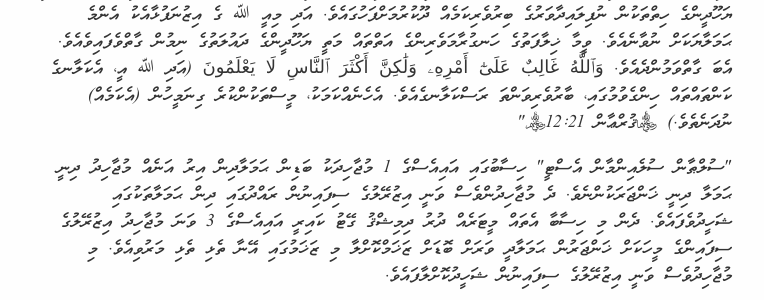
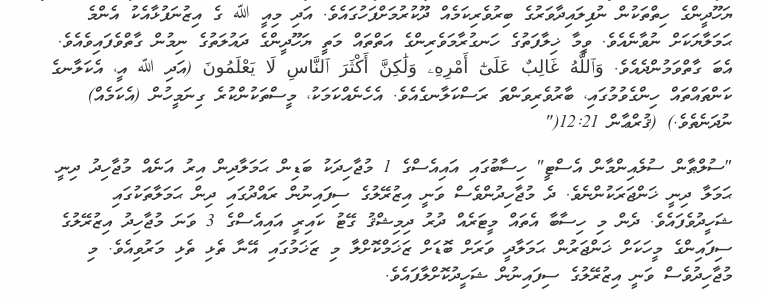
Before and after one commit to holhuashi/holhuashi, a Jekyll site: the page built from _posts/2018-05-04-IS-isreal.md, in a window 1280 px wide. Shown: the part 866-1166 px from the top of the page, without its empty margins (258-1022 px from the left). Built offline with Jekyll 4.4.1, drawn with Linux system fonts in a browser that asks for light colours; some of the changed text lies outside the part shown.

```diff
--- a/_posts/2018-05-04-IS-isreal.md
+++ b/_posts/2018-05-04-IS-isreal.md
@@ -10,7 +10,7 @@ date: 2018-05-03
 ![is-isreal-news](/assets/falstine.jpg)
  </span>
 <p>
-"އެއިލާހުގެ ވާގިފުޅާ ތައުފީޤާއެކު، ޚިލާފަތުގެ 3 ސިންގާއިން ޤުދުސްގައި ބަރަކާތްތެރި ޢަމަލިއްޔާތެއް ހިންގުމަށް ﷲ ތަޢާލާ މަދަދު ދެއްވާފައިވެއެވެ. އެހެންކަމުން (އަބޫ ބަރާ އަލް މަޤްދީސީ އާއި، އަބޫ ޙަސަން އަލް މަޤްދީސީ އާއި، އަބޫ ރަބާޙު އަލް މަޤްދީސީ) އިހާނެތިވެވެމުން މިދާ މި ދީނާއި، މުސްލިމުންގެ ހުރުމަތަށް ބަދަލެއް ހިފުމަށް ކުޅަދާނަވިއެވެ. ﷲ (މި އަޚުންގެ ޤުރްބާނީ) ޤަބޫލުކުރައްވާށިއެވެ. އެހެންކަމުން މި އަޚުން އެވެރިންގެ ހިތްތަކަށް ބިރުވެރިކަން ވައްދައި ނަޖިސް ޔަހޫދީންގެ އެއްވުމެއް ފޮހެލިއެވެ. ނަތީޖާއަކަށް އޭގެ އަންހެން ހަނގުރާމަވެރިޔެއް މަރާލެވި، އިތުރު 2 މީހަކު ޒަޚަމްކޮށްލެވުނެވެ. ދެން (މި ދެ އަޚުން) ޝަހީދުކޮށްލެވުނެވެ. އަހަރެމެން ދެކެނީ އެފަދައިންނެވެ. އަދި ﷲ ގެ މައްޗަށް ގޮތެއް ނުނިންމަމުއެވެ. އެއީ ޔަހޫދީންގެ ހިތްތަކުން ނުފިލައިދާވަރުގެ ބިރުވެރިކަމެއް ދޫކުރުމަށްފަހުގައެވެ. އަދި މިއީ ﷲ ގެ އިޒުނަފުޅާއެކު އެންމެ ޙަމަލާޔަކަށް ނުވާނެއެވެ. ވީމާ ޚިލާފަތުގެ ހަނގުރާމަވެރިންގެ އަތްތައް މަތީ ޔަހޫދީންގެ ދައުލަތުގެ ނިމުން ގާތްވެފައިވެއެވެ. އެބަ ގާތްވަމުންދެއެވެ. وَٱللَّهُ غَالِبٌ عَلَىٰٓ أَمْرِهِۦ وَلَٰكِنَّ أَكْثَرَ ٱلنَّاسِ لَا يَعْلَمُونَ (އަދި ﷲ އީ، އެކަލާނގެ ކަންތައްތައް ހިންގެވުމުގައި، ބާރުވެރިވަންތަ ރަސްކަލާނގެއެވެ. އެހެނެއްކަމަކު، މީސްތަކުންކުރެ ގިނަމީހުން (އެކަމެއް) ނުދަނެތެވެ.) {ޤުރްޢާން 12:21}"
+"އެއިލާހުގެ ވާގިފުޅާ ތައުފީޤާއެކު، ޚިލާފަތުގެ 3 ސިންގާއިން ޤުދުސްގައި ބަރަކާތްތެރި ޢަމަލިއްޔާތެއް ހިންގުމަށް ﷲ ތަޢާލާ މަދަދު ދެއްވާފައިވެއެވެ. އެހެންކަމުން (އަބޫ ބަރާ އަލް މަޤްދީސީ އާއި، އަބޫ ޙަސަން އަލް މަޤްދީސީ އާއި، އަބޫ ރަބާޙު އަލް މަޤްދީސީ) އިހާނެތިވެވެމުން މިދާ މި ދީނާއި، މުސްލިމުންގެ ހުރުމަތަށް ބަދަލެއް ހިފުމަށް ކުޅަދާނަވިއެވެ. ﷲ (މި އަޚުންގެ ޤުރްބާނީ) ޤަބޫލުކުރައްވާށިއެވެ. އެހެންކަމުން މި އަޚުން އެވެރިންގެ ހިތްތަކަށް ބިރުވެރިކަން ވައްދައި ނަޖިސް ޔަހޫދީންގެ އެއްވުމެއް ފޮހެލިއެވެ. ނަތީޖާއަކަށް އޭގެ އަންހެން ހަނގުރާމަވެރިޔެއް މަރާލެވި، އިތުރު 2 މީހަކު ޒަޚަމްކޮށްލެވުނެވެ. ދެން (މި ދެ އަޚުން) ޝަހީދުކޮށްލެވުނެވެ. އަހަރެމެން ދެކެނީ އެފަދައިންނެވެ. އަދި ﷲ ގެ މައްޗަށް ގޮތެއް ނުނިންމަމުއެވެ. އެއީ ޔަހޫދީންގެ ހިތްތަކުން ނުފިލައިދާވަރުގެ ބިރުވެރިކަމެއް ދޫކުރުމަށްފަހުގައެވެ. އަދި މިއީ ﷲ ގެ އިޒުނަފުޅާއެކު އެންމެ ޙަމަލާޔަކަށް ނުވާނެއެވެ. ވީމާ ޚިލާފަތުގެ ހަނގުރާމަވެރިންގެ އަތްތައް މަތީ ޔަހޫދީންގެ ދައުލަތުގެ ނިމުން ގާތްވެފައިވެއެވެ. އެބަ ގާތްވަމުންދެއެވެ. وَٱللَّهُ غَالِبٌ عَلَىٰٓ أَمْرِهِۦ وَلَٰكِنَّ أَكْثَرَ ٱلنَّاسِ لَا يَعْلَمُونَ (އަދި ﷲ އީ، އެކަލާނގެ ކަންތައްތައް ހިންގެވުމުގައި، ބާރުވެރިވަންތަ ރަސްކަލާނގެއެވެ. އެހެނެއްކަމަކު، މީސްތަކުންކުރެ ގިނަމީހުން (އެކަމެއް) ނުދަނެތެވެ.) (ޤުރްޢާން 12:21("
  </p>
  <p>
 "ސުލްޠާން ސުލެއިންމާން އެސްޓީ" ހިސާބުގައި އައިއެސްގެ 1 މުޖާހިދަކު ބަޑިން ޙަމަލާދިން އިރު އަނެއް މުޖާހިދު ދިނީ ޙަމަލާ ދިނީ ޚަންޖަރަކުންނެވެ. ދެ މުޖާހިދުންވެސް ވަނީ އިޒުރޭލުގެ ސިފައިނުން ރައްދުގައި ދިން ޙަމަލާތަކުގައި ޝަހީދުވެފައެވެ. ދެން މި ހިސާބާ އެތައް މީޓަރެއް ދުރު ދިމިޝްޤު ގޭޓު ކައިރީ އައިއެސްގެ 3 ވަނަ މުޖާހިދު އިޒުރޭލުގެ ސިފައިންގެ މީހަކަށް ޚަންޖަރުން ޙަމަލާދީ ވަރަށް ބޮޑަށް ޒަޚަމްކޮށްލާ މި ޒަޚަމުގައި އޭނާ ތެޅި ތެޅި މަރުވިއެވެ. މި މުޖާހިދުވެސް ވަނީ އިޒުރޭލުގެ ސިފައިނުން ޝަހީދުކޮށްލާފައެވެ.
```
